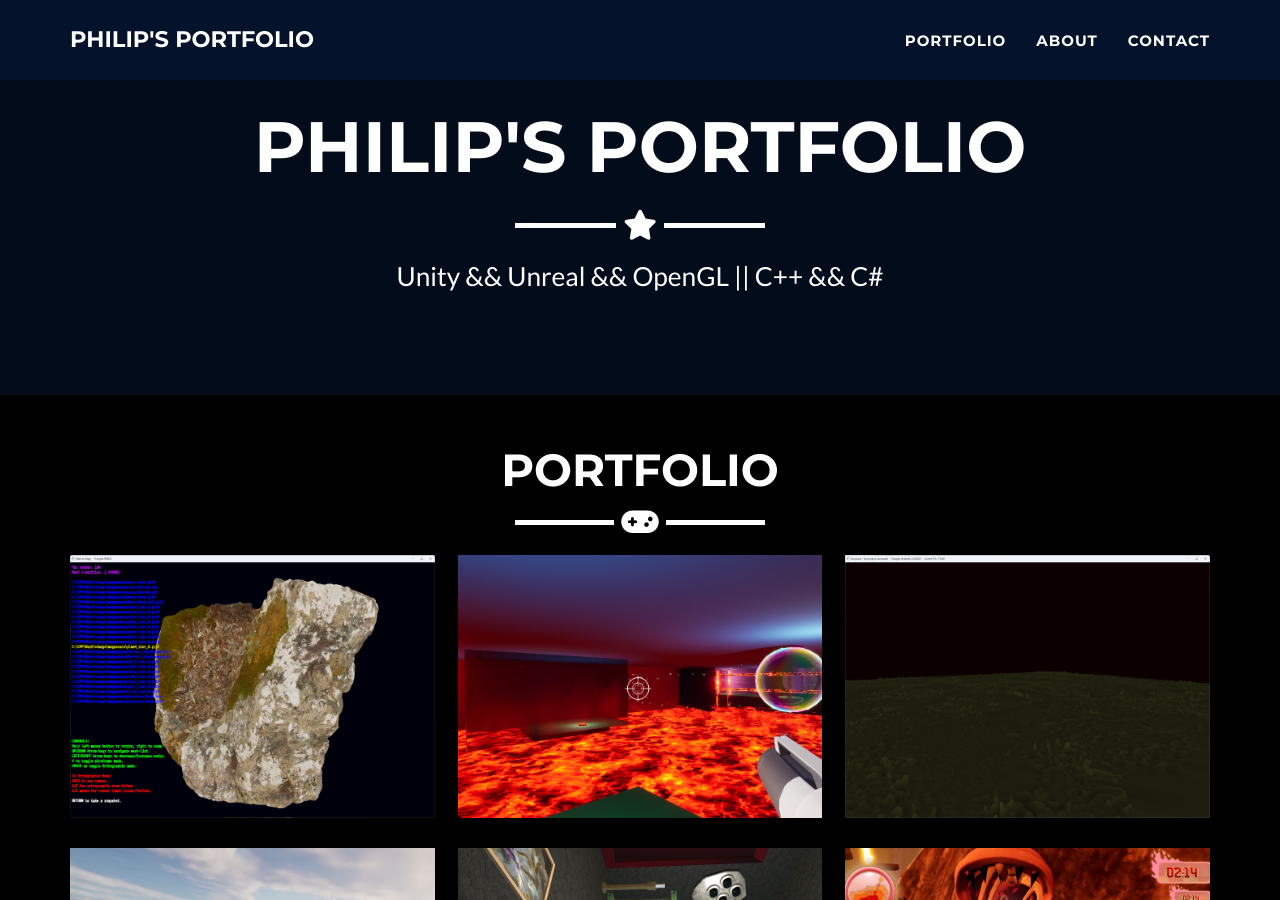
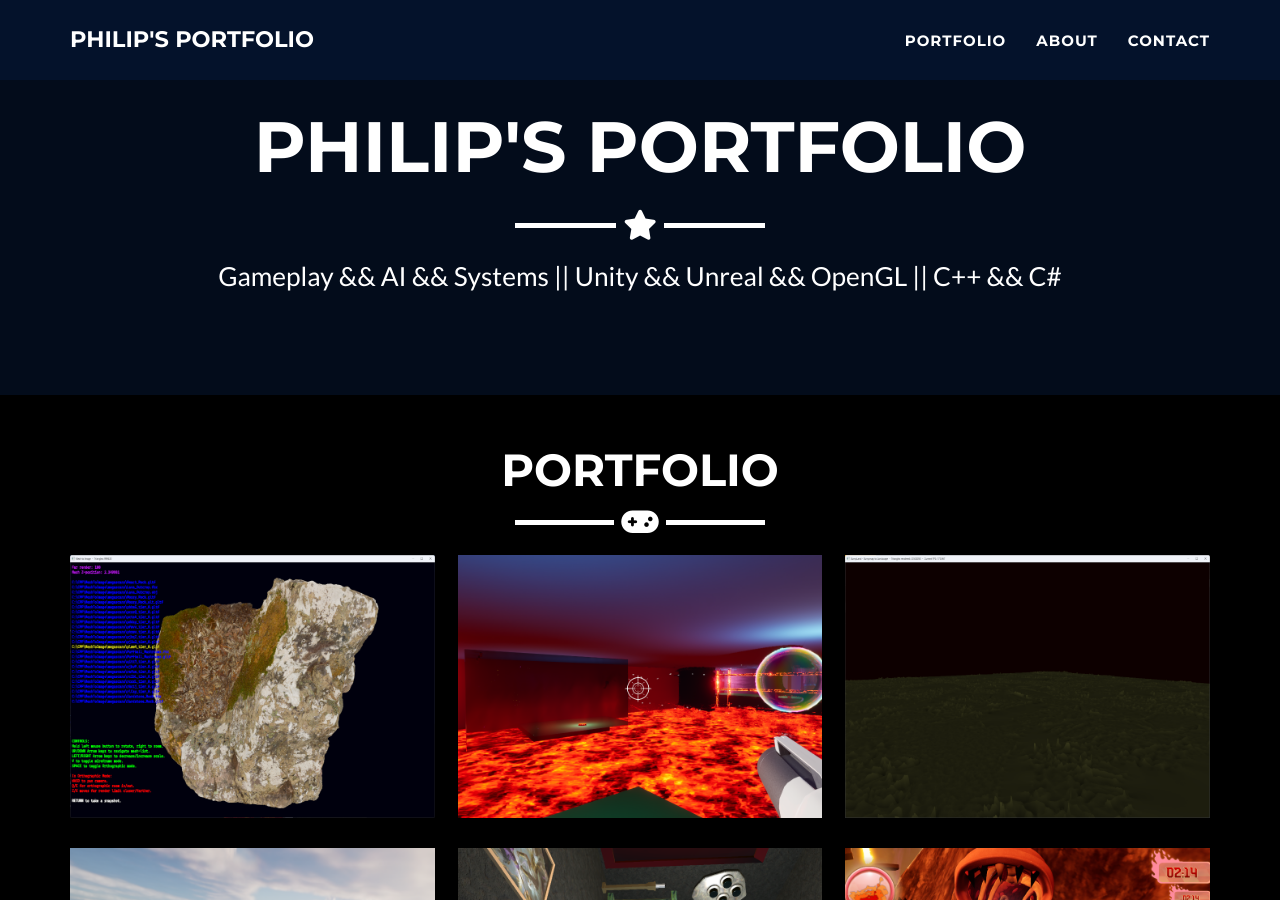
Before and after one commit to B0realian/B0realian.github.io, a Jekyll site: the page built from _posts/2025-03-31-Mesh-to-Image.markdown, in a window 1280 px wide and 900 px high, scrolled down 356 px. Built offline with Jekyll 4.4.1, drawn with Linux system fonts in a browser that asks for light colours.

Commit message:
Update _config.yml

```diff
--- a/_config.yml
+++ b/_config.yml
@@ -4,7 +4,7 @@ email: philip@schwerin.se
 url: https://b0realian.github.io/
 description: "Detailing/showing off my forays into games programming."
 keywords: "games programming C# Unity C++ Unreal Engine OpenGL"
-skills: "Unity && Unreal && OpenGL || C++ && C#"
+skills: "Gameplay && AI && Systems || Unity && Unreal && OpenGL || C++ && C#"
 meta_author: Schwerin Philip
 
 # Google webmaster tools
@@ -42,7 +42,7 @@ footer:
 social:
   - title: twitter
     url: http://twitter.com/jekyllrb
-  - title: facebook
+  - title: discord
     url:
   - title: stack-overflow
     url: http://stackoverflow.com/questions/tagged/jekyll
```
